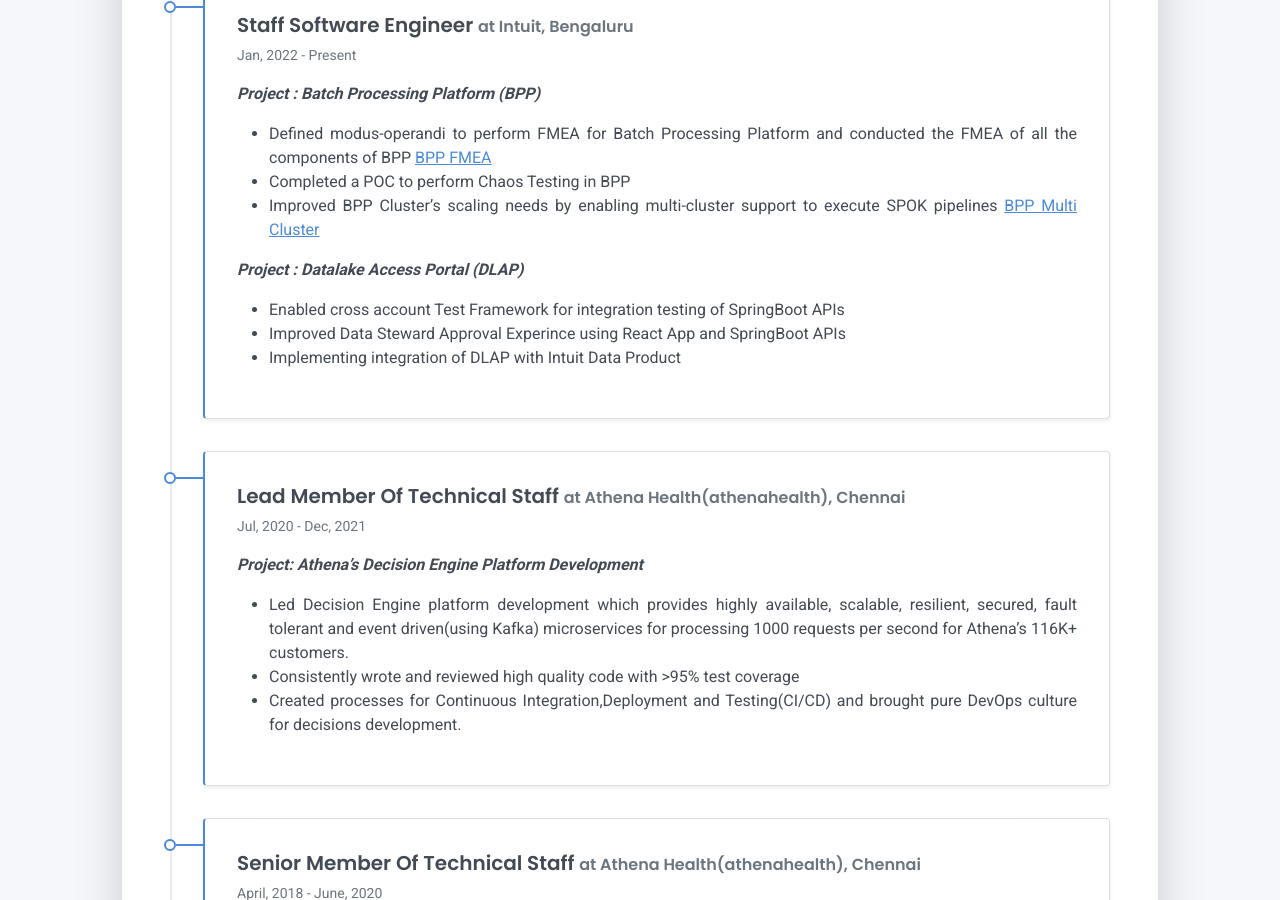
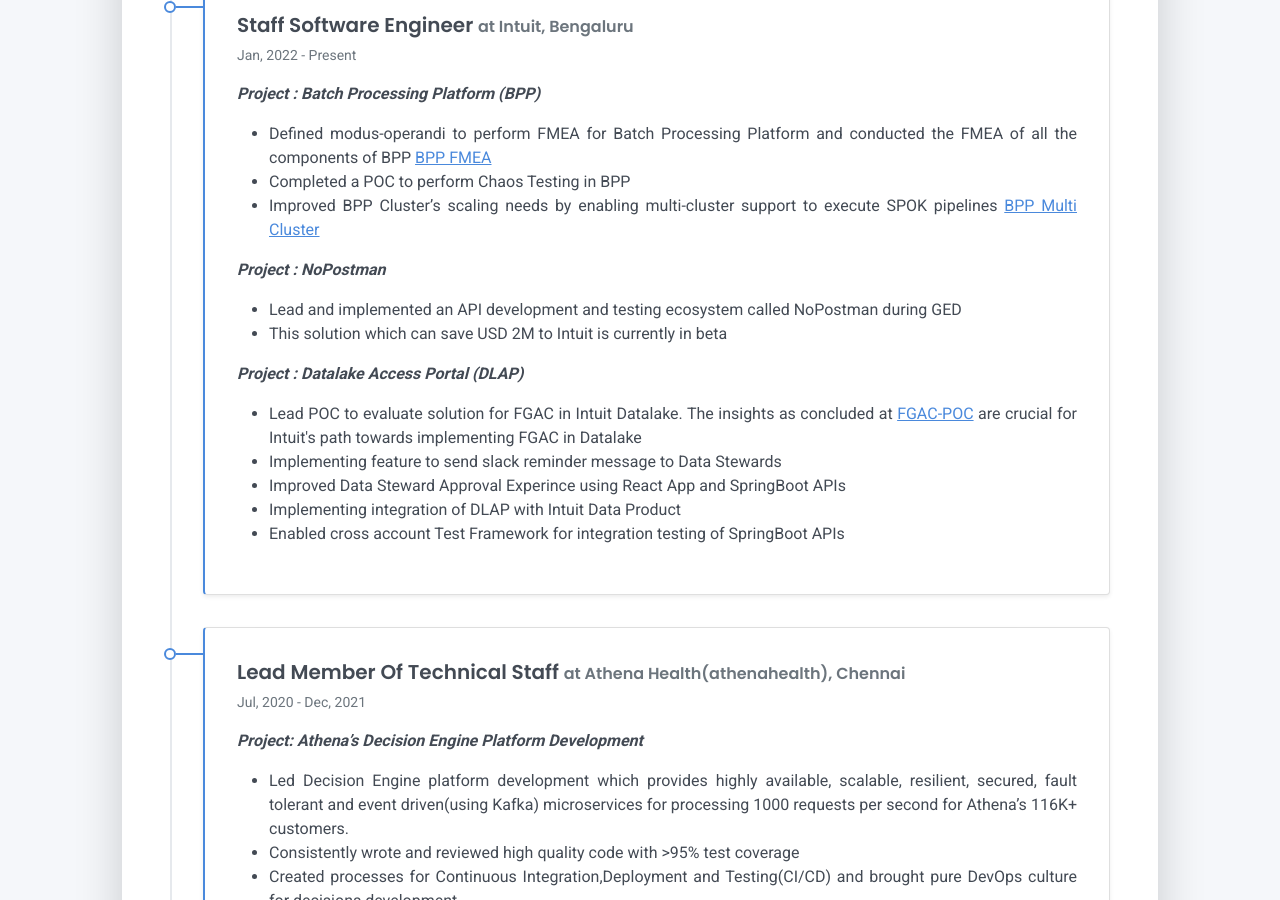
Before and after one commit to anandkshitiz/anandkshitiz.github.io, a Jekyll site: the page built from tabs/about.md, in a window 1280 px wide and 900 px high, scrolled down 1536 px. Built offline with Jekyll 4.4.1, drawn with Linux system fonts in a browser that asks for light colours.

Commit message:
updating resume

```diff
--- a/tabs/about/content/work-experience-section.html
+++ b/tabs/about/content/work-experience-section.html
@@ -17,14 +17,27 @@
                 </ul>
                 </p>
             </div>
+            <span style="font-style: italic; font-weight: bold;">Project : NoPostman</span>
+            <div>
+                <p style="text-align: justify">
+                <ul style="text-align: justify">
+                    <li>Lead and implemented an API development and testing ecosystem called NoPostman during GED</li>
+                    <li>This solution which can save USD 2M to Intuit is currently in beta</li>
+                </ul>
+                </p>
+            </div>
             <span style="font-style: italic; font-weight: bold;">Project : Datalake Access Portal (DLAP)</span>
             <div>
                 <p style="text-align: justify">
                 <ul style="text-align: justify">
+                    <li>Lead POC to evaluate solution for FGAC in Intuit Datalake. The insights as concluded at <a
+                            href="http://in/fgac-poc">FGAC-POC</a> are crucial for Intuit's path towards implementing
+                        FGAC in Datalake</li>
+                    <li>Implementing feature to send slack reminder message to Data Stewards</li>
+                    <li>Improved Data Steward Approval Experince using React App and SpringBoot APIs </li>
+                    <li>Implementing integration of DLAP with Intuit Data Product </li>
                     <li>Enabled cross account Test Framework for integration testing of
                         SpringBoot APIs</li>
-                    <li>Improved Data Steward Approval Experince using React App and SpringBoot APIs </li>
-                    <li>Implementing integration of DLAP with Intuit Data Product </li>
                 </ul>
                 </p>
             </div>
```
